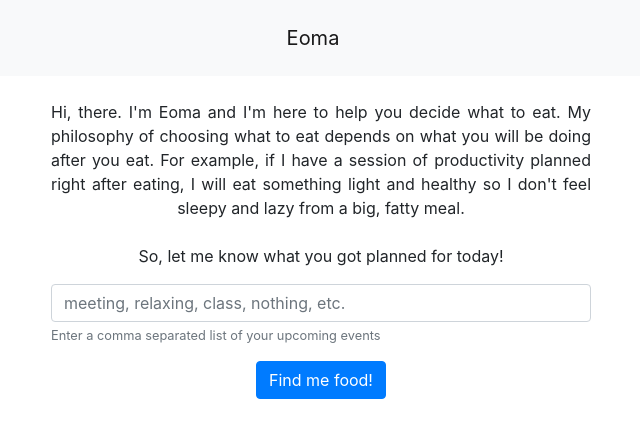
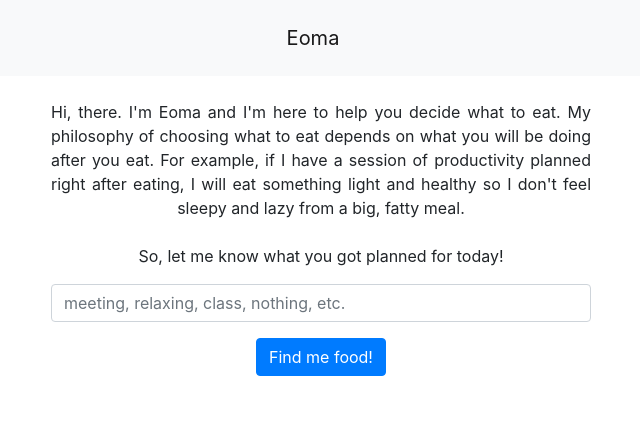
Before and after one commit to SafwatRahman/Eoma, a React (Create React App) app: page / in a window 1280 px wide. Shown: the top 438 px of the page, without its empty margins (319-959 px from the left). Built offline with nearby package versions, Linux system fonts and the light colour scheme; what google-maps-react would draw is missing.

Commit message:
small text edits

```diff
--- a/src/App.js
+++ b/src/App.js
@@ -32,7 +32,7 @@
     if (navigator.geolocation) {
       navigator.geolocation.getCurrentPosition(this.showPosition);
     } else {
-      console.log("geolocation not support");
+      alert("Failed to get your location");
     }
   };
   showPosition = position => {
@@ -133,7 +133,8 @@
       "biking",
       "running",
       "athletics",
-      "sports"
+      "sports",
+      "sex"
     ];
     const leisureWordBank = [
       "relaxing",
@@ -154,8 +155,7 @@
       "videogames",
       "hanging out",
       "party",
-      "gaming",
-      "sex"
+      "gaming"
     ];
     const wordBanks = [productivityWordBank, leisureWordBank];
 
--- a/src/components/schedule.jsx
+++ b/src/components/schedule.jsx
@@ -11,9 +11,7 @@
             onChange={this.props.onChange}
             placeholder="meeting, relaxing, class, nothing, etc."
           />
-          <Form.Text className="text-muted">
-            Enter a comma separated list of your upcoming events
-          </Form.Text>
+          <Form.Text className="text-muted"></Form.Text>
         </Form.Group>
         <div style={{ textAlign: "center" }}>
           <Button
```
